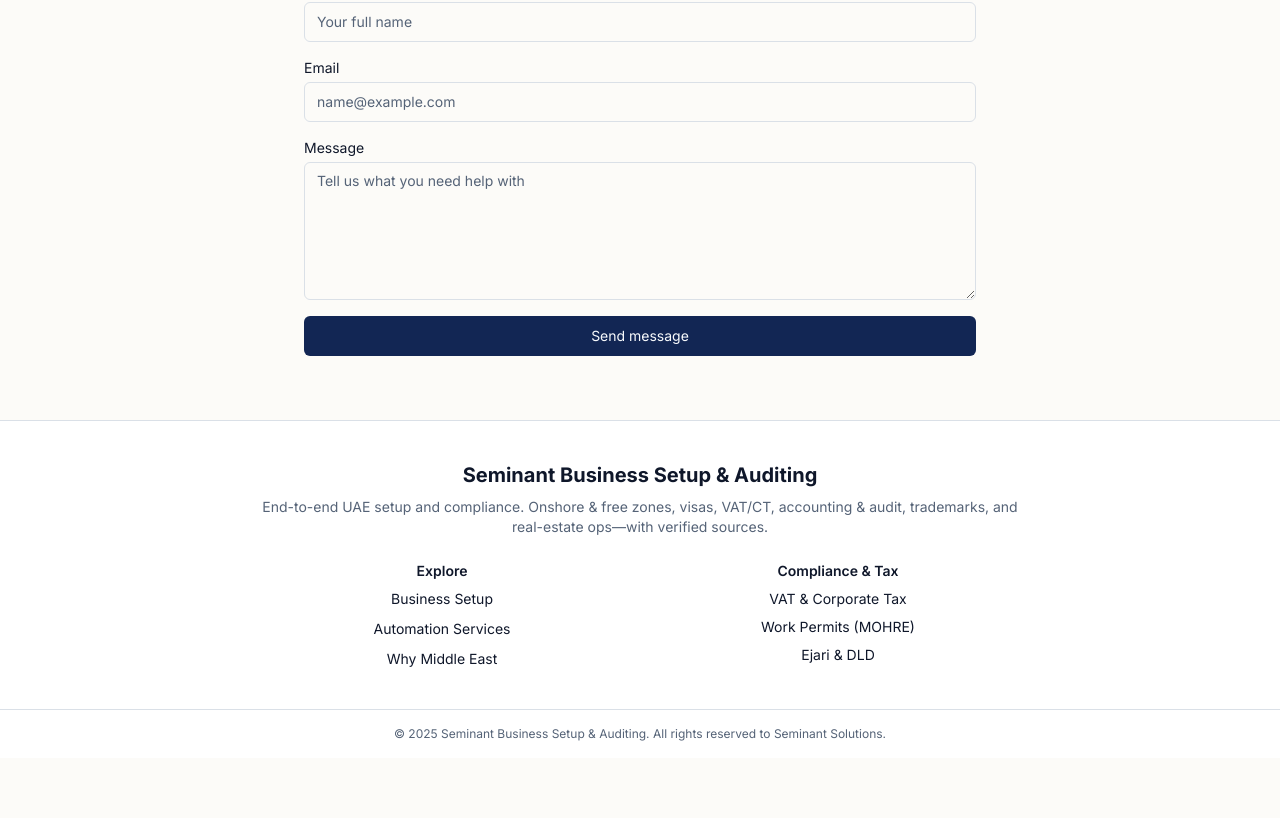
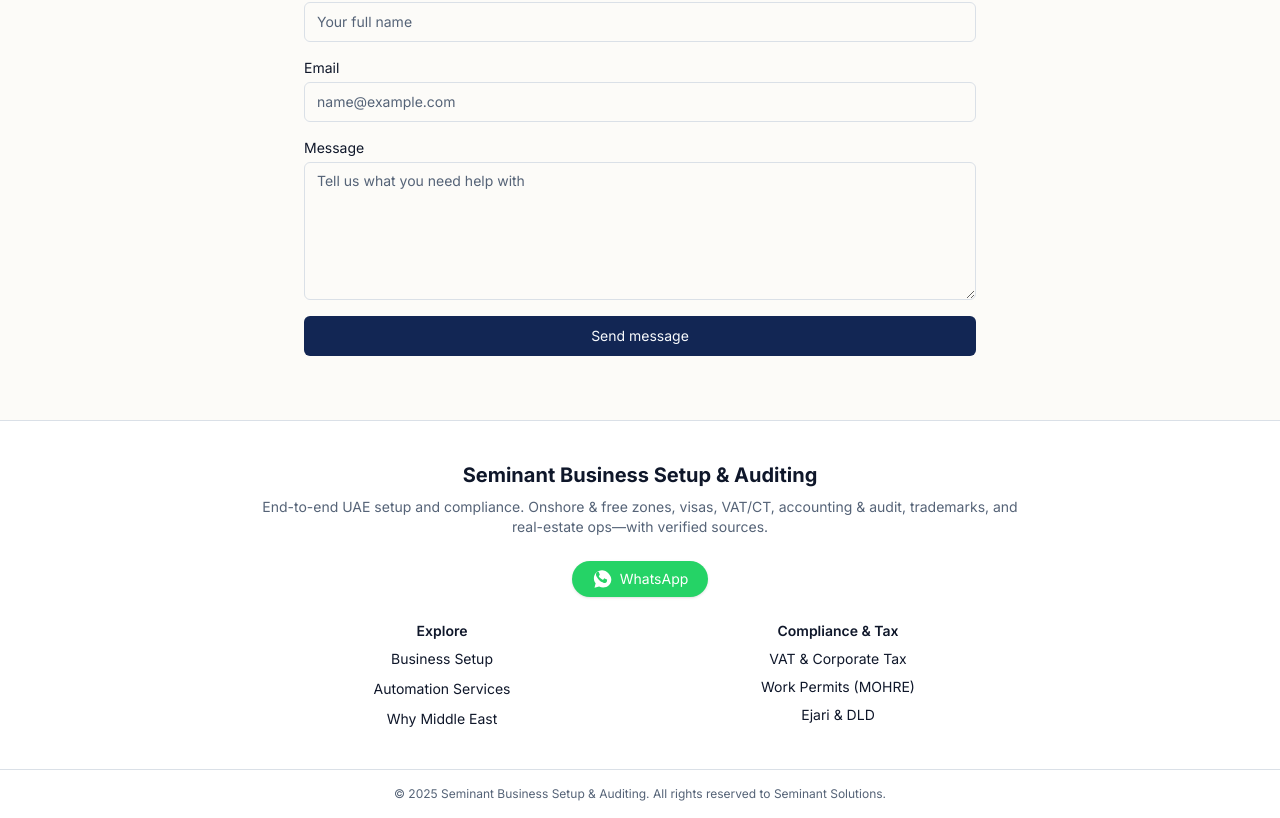
Before and after one commit to 4worknewmail-sketch/dubaibusiness, a React (Vite) app: page / in a window 1280 px wide. Shown: the part 2428-3246 px from the top of the page. Before the commit the page ends 3186 px from the top, so only its background shows below. Built offline with nearby package versions, Linux system fonts and the light colour scheme.

Commit message:
Add WhatsApp button to footer
cgen-9f33fbe51b074bcab517547c55a15d4f

```diff
--- a/client/components/layout/Footer.tsx
+++ b/client/components/layout/Footer.tsx
@@ -13,6 +13,27 @@ export function Footer() {
             VAT/CT, accounting & audit, trademarks, and real-estate ops—with
             verified sources.
           </p>
+
+          <div className="mt-6 flex justify-center">
+            <a
+              href="https://wa.me//+971556496873"
+              target="_blank"
+              rel="noopener noreferrer"
+              className="inline-flex items-center gap-2 rounded-full bg-[#25D366] px-5 py-2 text-sm font-semibold text-white shadow transition hover:bg-[#1ebe5d] focus-visible:outline focus-visible:outline-2 focus-visible:outline-offset-2 focus-visible:outline-[#128C7E]"
+            >
+              <span className="sr-only">Chat on WhatsApp</span>
+              <svg
+                aria-hidden="true"
+                className="h-5 w-5"
+                viewBox="0 0 32 32"
+                fill="currentColor"
+                xmlns="http://www.w3.org/2000/svg"
+              >
+                <path d="M16.06 2C8.84 2 3 7.73 3 14.83c0 3 .96 5.78 2.86 8.06L4 30l7.37-1.92c1.98 1.08 4.17 1.64 6.46 1.64 7.22 0 13.06-5.73 13.06-12.84S23.28 2 16.06 2Zm7.62 18.34c-.36 1.02-2.1 1.96-2.9 1.99-.75.03-1.68.04-2.72-.42-.63-.27-1.44-.46-2.48-.97-4.38-2.19-7.21-7.34-7.42-7.68-.22-.33-1.78-2.37-1.78-4.52 0-2.15 1.1-3.21 1.5-3.65.41-.44.9-.55 1.2-.55.3 0 .6.01.87.02.28.01.66-.11 1.03.78.36.89 1.22 3.08 1.33 3.3.11.22.18.48.03.78-.15.3-.22.49-.44.76-.22.27-.47.6-.67.81-.22.22-.45.45-.19.9.26.45 1.14 1.87 2.45 3.03 1.69 1.51 3.12 1.98 3.57 2.2.45.22.71.19.96-.11.26-.3 1.11-1.29 1.41-1.73.3-.44.6-.37.99-.22.39.15 2.5 1.18 2.92 1.39.41.22.68.33.78.51.1.18.1 1.05-.26 2.07Z" />
+              </svg>
+              <span className="font-medium">WhatsApp</span>
+            </a>
+          </div>
 
           <div className="mt-6 grid grid-cols-1 gap-6 text-sm sm:grid-cols-2">
             <div>
```
